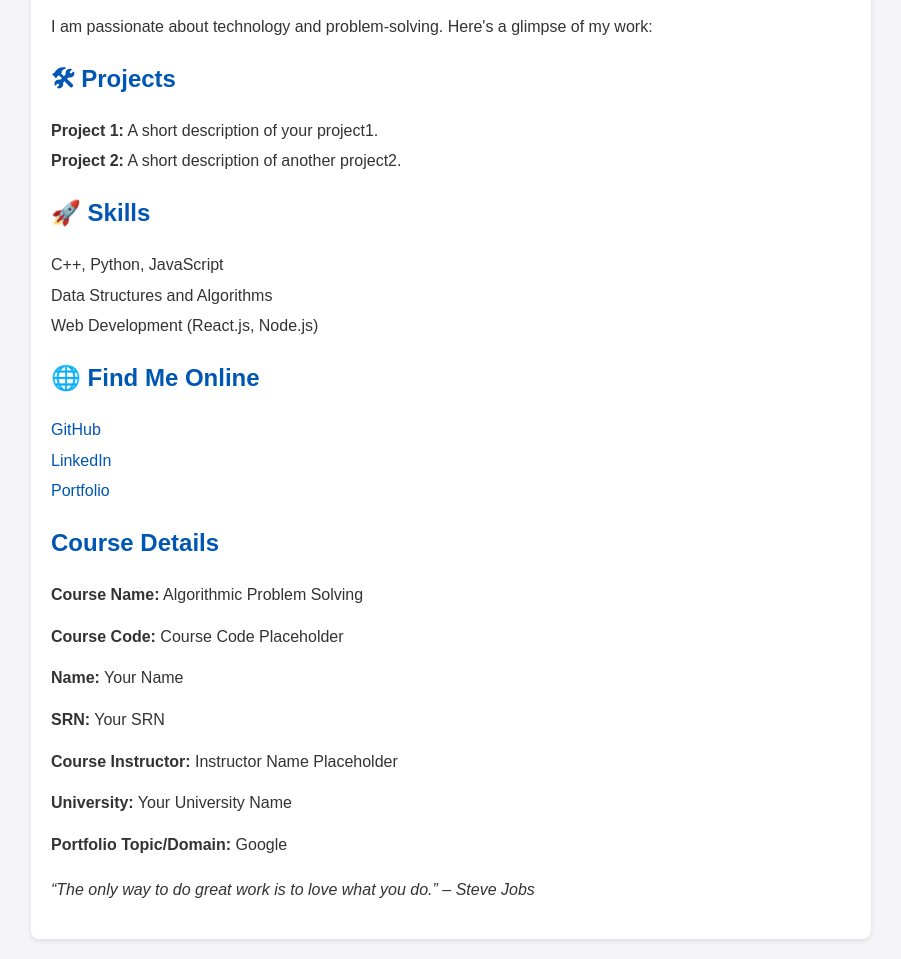
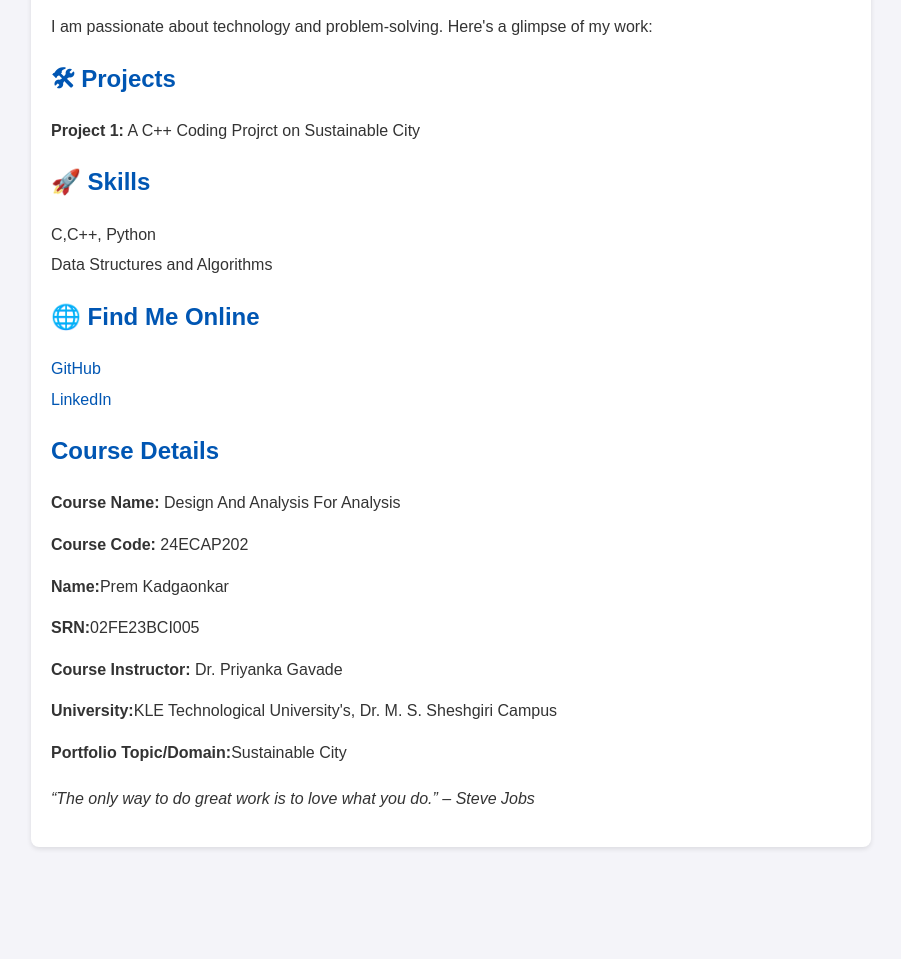
Before and after one commit to Premkadgaonkar/SustainableCity.github.io, a plain HTML site: page index.html in a window 1280 px wide. Shown: the part 120-1079 px from the top of the page, without its empty margins (189-1090 px from the left). After the commit the page ends 987 px from the top, so only its background shows below. Drawn offline with Linux system fonts and the light colour scheme.

Commit message:
Update index.html

```diff
--- a/index.html
+++ b/index.html
@@ -46,37 +46,35 @@
 </head>
 <body>
     <div class="container">
-        <h1>Hello, I'm <span>[Your Name]</span> 👋</h1>
+        <h1>Hello, I'm <span>Prem Kadgaonkar</span> 👋</h1>
         <p>I am passionate about technology and problem-solving. Here's a glimpse of my work:</p>
 
         <h2>🛠 Projects</h2>
         <ul>
-            <li><strong>Project 1:</strong> A short description of your project1.</li>
-            <li><strong>Project 2:</strong> A short description of another project2.</li>
+            <li><strong>Project 1:</strong> A C++ Coding Projrct on Sustainable City</li>
+
         </ul>
 
         <h2>🚀 Skills</h2>
         <ul>
-            <li>C++, Python, JavaScript</li>
+            <li>C,C++, Python</li>
             <li>Data Structures and Algorithms</li>
-            <li>Web Development (React.js, Node.js)</li>
         </ul>
 
         <h2>🌐 Find Me Online</h2>
         <ul>
-            <li><a href="https://github.com">GitHub</a></li>
-            <li><a href="https://linkedin.com">LinkedIn</a></li>
-            <li><a href="https://portfolio.com">Portfolio</a></li>
+            <li><a href="https://github.com/Premkadgaonkar">GitHub</a></li>
+            <li><a href="https://linkedin.com/Premkadgaonkar">LinkedIn</a></li>
         </ul>
 
         <h2>Course Details</h2>
-        <p><strong>Course Name:</strong> Algorithmic Problem Solving</p>
-        <p><strong>Course Code:</strong> Course Code Placeholder</p>
-        <p><strong>Name:</strong> Your Name</p>
-        <p><strong>SRN:</strong> Your SRN</p>
-        <p><strong>Course Instructor:</strong> Instructor Name Placeholder</p>
-        <p><strong>University:</strong> Your University Name</p>
-        <p><strong>Portfolio Topic/Domain:</strong> Google</p>
+        <p><strong>Course Name:</strong> Design And Analysis For Analysis</p>
+        <p><strong>Course Code:</strong> 24ECAP202</p>
+        <p><strong>Name:</strong>Prem Kadgaonkar</p>
+        <p><strong>SRN:</strong>02FE23BCI005</p>
+        <p><strong>Course Instructor:</strong> Dr. Priyanka Gavade</p>
+        <p><strong>University:</strong>KLE Technological University's, Dr. M. S. Sheshgiri Campus</p>
+        <p><strong>Portfolio Topic/Domain:</strong>Sustainable City</p>
 
         <p class="quote">“The only way to do great work is to love what you do.” – Steve Jobs</p>
     </div>
```
